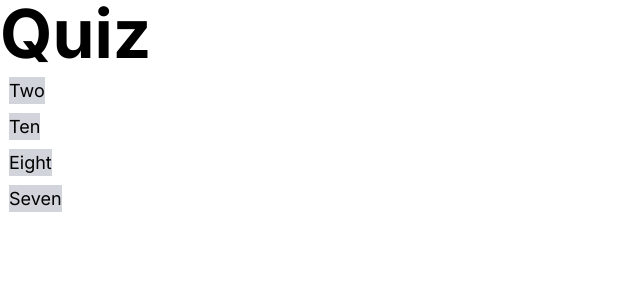
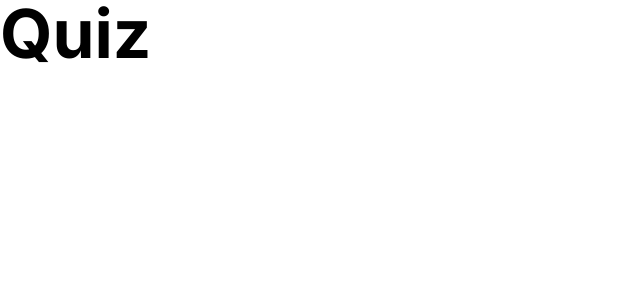
Before and after one commit to deniandriancode/durusullughah, a Next.js app: page /quiz in a window 1280 px wide. Shown: the top 300 px of the page, without its empty margins (0-640 px from the left). Built offline with nearby package versions, Linux system fonts and the light colour scheme.

Commit message:
temporarily shut quiz feature

```diff
--- a/app/quiz/page.tsx
+++ b/app/quiz/page.tsx
@@ -9,7 +9,6 @@ export default function Page() {
   return (
     <main>
       <h1 className="text-6xl font-bold">Quiz</h1>
-      <Quiz />
     </main>
   );
 }
```
